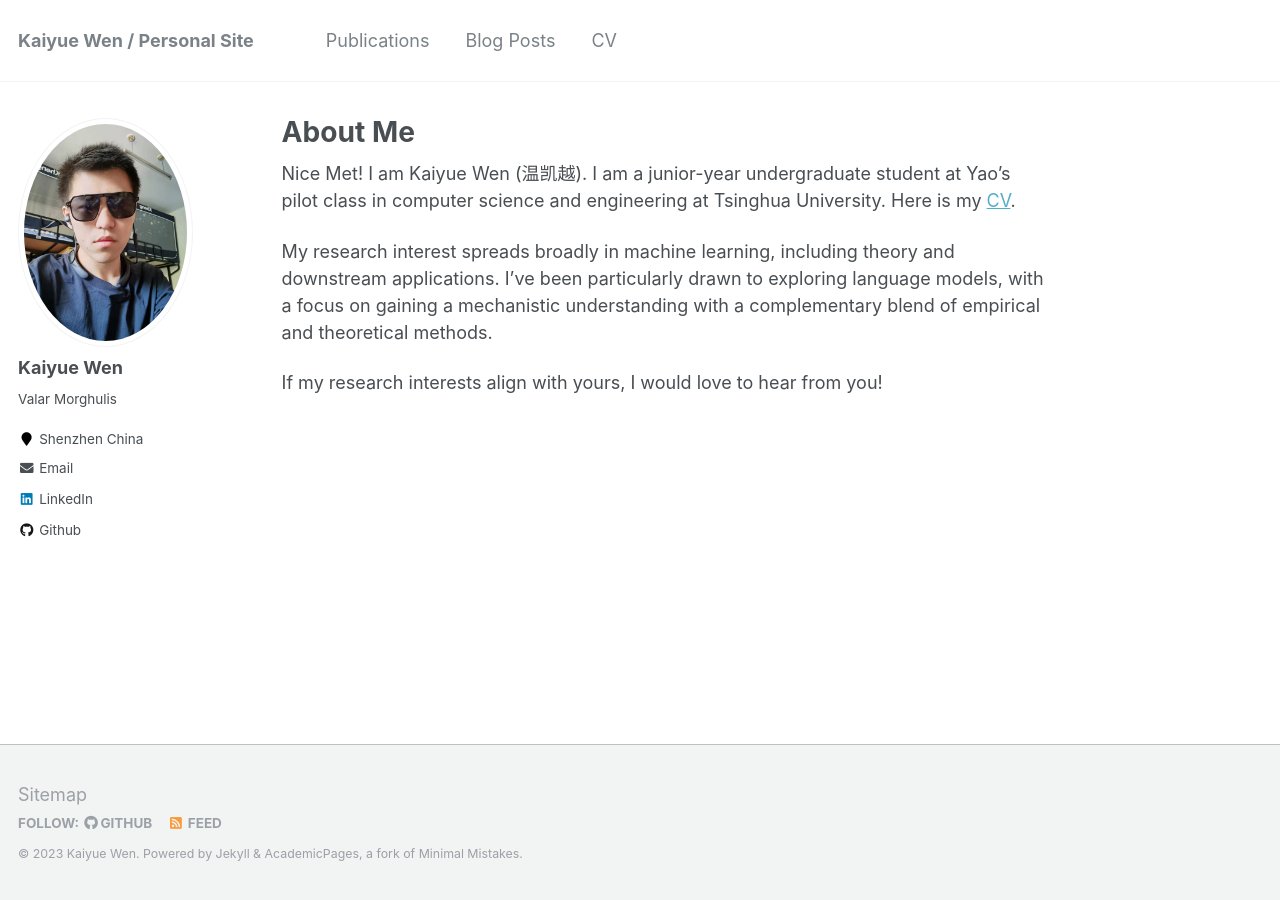
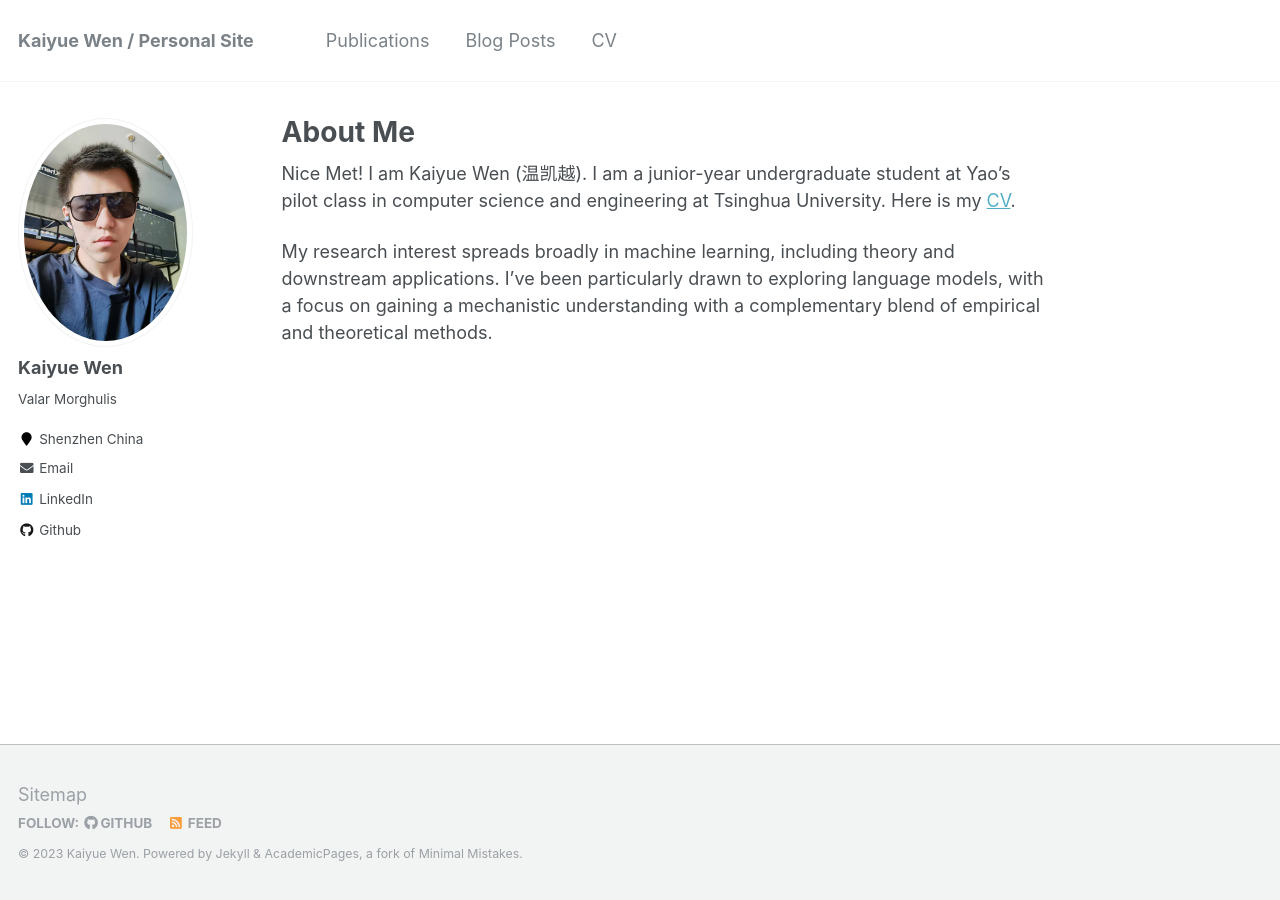
Before and after one commit to WhenWen/WhenWen.github.io, a Jekyll site: the page built from _pages/about.md, in a window 1280 px wide. Built offline with Jekyll 4.4.1, drawn with Linux system fonts in a browser that asks for light colours.

Commit message:
update intro

```diff
--- a/_pages/about.md
+++ b/_pages/about.md
@@ -10,5 +10,3 @@ redirect_from:
 Nice Met! I am Kaiyue Wen (温凯越). I am a junior-year undergraduate student at Yao's pilot class in computer science and engineering at Tsinghua University. Here is my [CV](https://github.com/WhenWen/WhenWen.github.io/blob/master/files/CVofKaiyueWen.pdf).
 
 My research interest spreads broadly in machine learning, including theory and downstream applications. I've been particularly drawn to exploring language models, with a focus on gaining a mechanistic understanding with a complementary blend of empirical and theoretical methods.
-
-If my research interests align with yours, I would love to hear from you!
```
